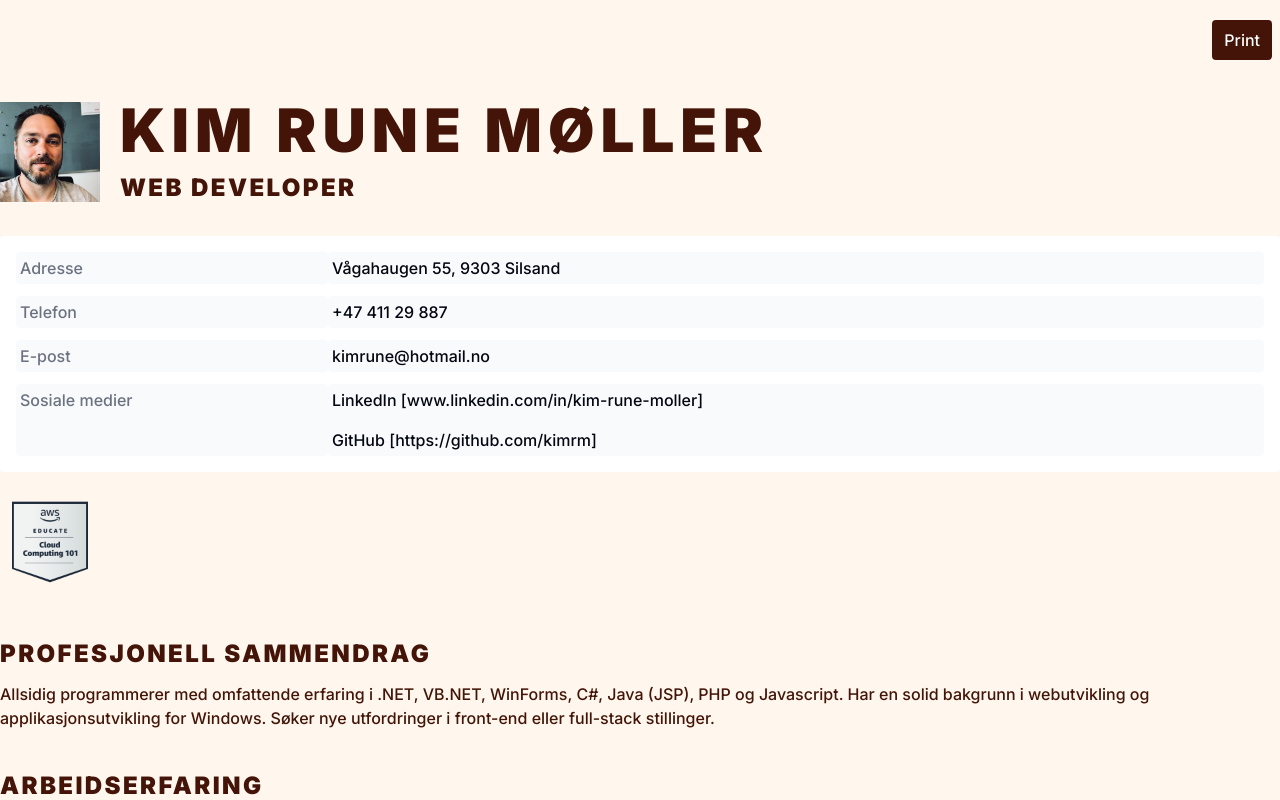
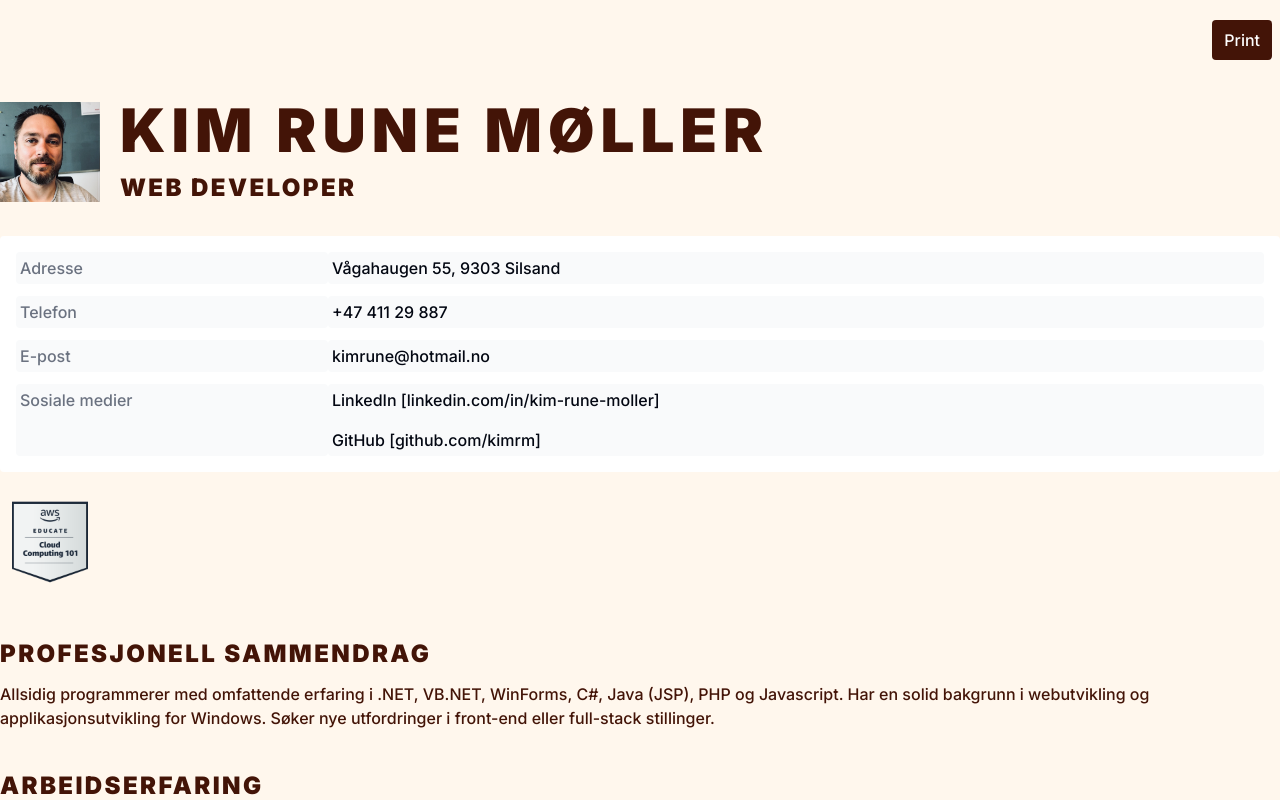
Before and after one commit to kimrm/resume, a React (Vite) app: page / in a window 1280 px wide. Shown: the top 800 px of the page. Built offline with nearby package versions, Linux system fonts and the light colour scheme.

Commit message:
fix social links

```diff
--- a/src/Resume.jsx
+++ b/src/Resume.jsx
@@ -38,18 +38,18 @@ const Resume = React.forwardRef((props, ref) => {
             </div>
             <div className="bg-gray-50 col-span-3 rounded p-1 flex flex-col gap-4 text-gray-950">
               <a
-                href="www.linkedin.com/in/kim-rune-moller"
+                href="https://www.linkedin.com/in/kim-rune-moller"
                 target="_blank"
                 rel="noreferrer"
               >
-                LinkedIn [www.linkedin.com/in/kim-rune-moller]
+                LinkedIn [linkedin.com/in/kim-rune-moller]
               </a>
               <a
                 href="https://github.com/kimrm"
                 target="_blank"
                 rel="noreferrer"
               >
-                GitHub [https://github.com/kimrm]
+                GitHub [github.com/kimrm]
               </a>
             </div>
           </div>
```
